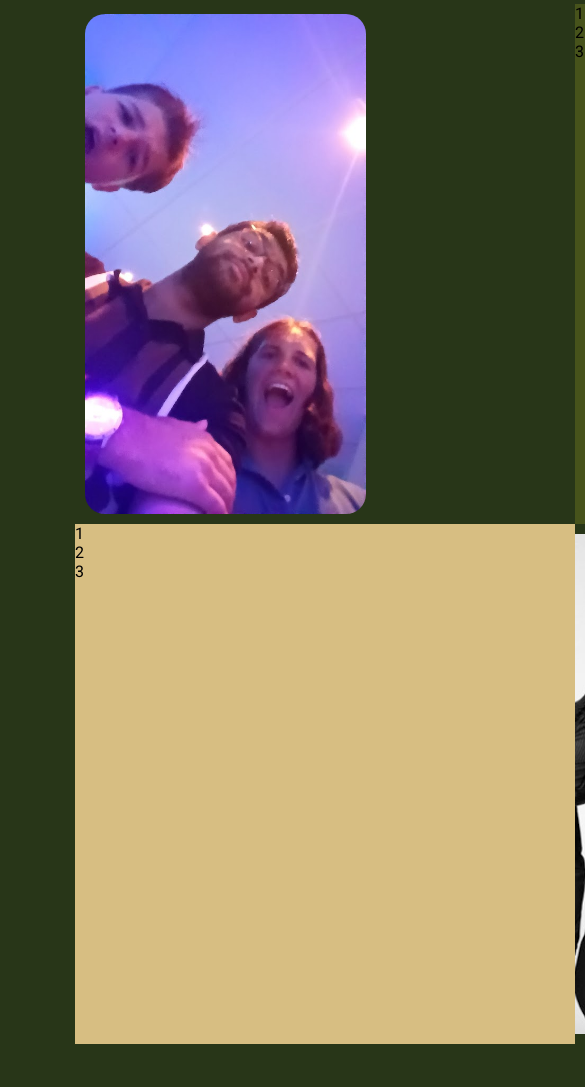
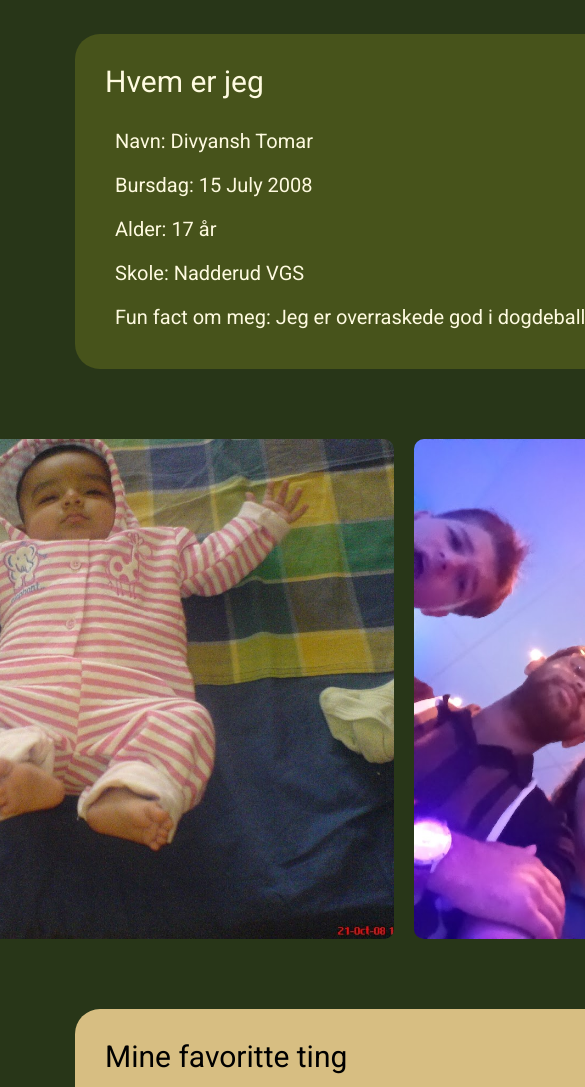
Before and after one commit to someoneforus/Meg-selv, a plain HTML site: page index.html in a window 390 px wide. Shown: the part 1098-2185 px from the top of the page, 585 px wide, since content can reach past the window. Drawn offline with Linux system fonts and the light colour scheme.

Commit message:
Update info section and add baby photo
Added baby-bilde.jpg and updated index.html to include new images and more detailed personal and favorites information. Refactored CSS for improved layout, styling, and responsiveness, including new .bildebox class and media queries.

```diff
--- a/index.html
+++ b/index.html
@@ -41,26 +41,36 @@
             </div>
         </section>
         <section class="info">
-            <div class="bilde1"><img src="./bilder/gruppebilde.jpg"
-                    alt="Meg i midten, Nikita oppi ventre hjørne og Adam nederst i venstre"></div>
+            <div class="bilde1">
+                <div class="bildebox">
+                    <img src="./bilder/gruppebilde.jpg"
+                        alt="Meg i midten, Nikita oppi ventre hjørne og Adam nederst i venstre">
+                    <img src="./bilder/baby-bilde.jpg" alt="bilde av meg som en baby">
+                </div>
+            </div>
             <div class="bilde2">
-                <div class="moviebox">
+                <div class="bildebox">
+                    <img src="./bilder/harveymikesuits.jpg" alt="bilde av Harvey og Mike fra Suits">
                     <img src="./bilder/jumpstreet.jpg" alt="bilde av 21st jump street">
-                    <img src="./bilder/harveymikesuits.jpg" alt="bilde av Harvey og Mike fra Suits">
                 </div>
             </div>
             <div class="tekst1">
+                <h1>Hvem er jeg</h1>
                 <ul>
-                    <li>1</li>
-                    <li>2</li>
-                    <li>3</li>
+                    <li>Navn: Divyansh Tomar</li>
+                    <li>Bursdag: 15 July 2008</li>
+                    <li>Alder: 17 år</li>
+                    <li>Skole: Nadderud VGS</li>
+                    <li>Fun fact om meg: Jeg er overraskede god i dogdeball</li>
                 </ul>
             </div>
             <div class="tekst2">
+                <h1>Mine favoritte ting</h1>
                 <ul>
-                    <li>1</li>
-                    <li>2</li>
-                    <li>3</li>
+                    <li>Favoritt film sjanger: Komedier</li>
+                    <li>Favoritt film: Jumpstreet serien</li>
+                    <li>Favoritt serie: Suits</li>
+                    <li>Favoritt sport: Liker mange forskjellig, top 3 er volleyball, badminton og fotball</li>
                 </ul>
             </div>
         </section>
--- a/style.css
+++ b/style.css
@@ -53,7 +53,6 @@
     .nav a:hover {
         background-color: rgb(231, 188, 123);
         color: black;
-        transition: 500ms;
         border-radius: 10px;
         cursor: pointer;
     }
@@ -111,6 +110,7 @@
             "bilde1 tekst1"
             "tekst2 bilde2";
         padding: 50px 75px 0px;
+        gap: 20px;
     }
 
     .info img {
@@ -127,26 +127,60 @@
         grid-area: bilde2;
     }
 
-    .moviebox {
+    .bildebox {
         display: flex;
         flex-direction: row-reverse;
     }
 
-    .moviebox img {
+    .bildebox img {
         padding: 10px;
     }
 
     .tekst1 {
         grid-area: tekst1;
         background-color: rgb(71, 83, 27);
-        width: 500px;
+        color: rgb(254, 250, 224);
     }
 
     .tekst2 {
         grid-area: tekst2;
         background-color: rgb(215, 190, 130);
-        width: 500px;
     }
+
+    .tekst1,
+    .tekst2 {
+        border-radius: 25px;
+        font-size: 30px;
+        padding: 20px;
+        width: 600px;
+        margin: 30px auto;
+    }
+
+    .tekst1 *,
+    .tekst2 * {
+        padding: 10px;
+    }
+
+    @media(width<900px){
+        .info{
+            grid-template-areas:
+            "tekst1"
+            "bilde1"
+            "tekst2"
+            "bilde2";
+        }
+
+        .tekst1, .tekst2{
+            font-size: 20px;
+        }
+
+
+    }
+
+    /* hero */
+
+
+    /* familie */
 
     .familie {
         background-color: rgb(187, 148, 87);
@@ -209,13 +243,13 @@
         transform: translateX(450px) rotate(0deg);
     }
 
-    .fam-card:hover{
+    .fam-card:hover {
         transition: 0.8s;
         scale: 1.2;
     }
 
+    /* familie */
 
-    /* hero */
 
     /* timeplan */
 
```
Also changed, not shown: bilder/baby-bilde.jpg (added).
